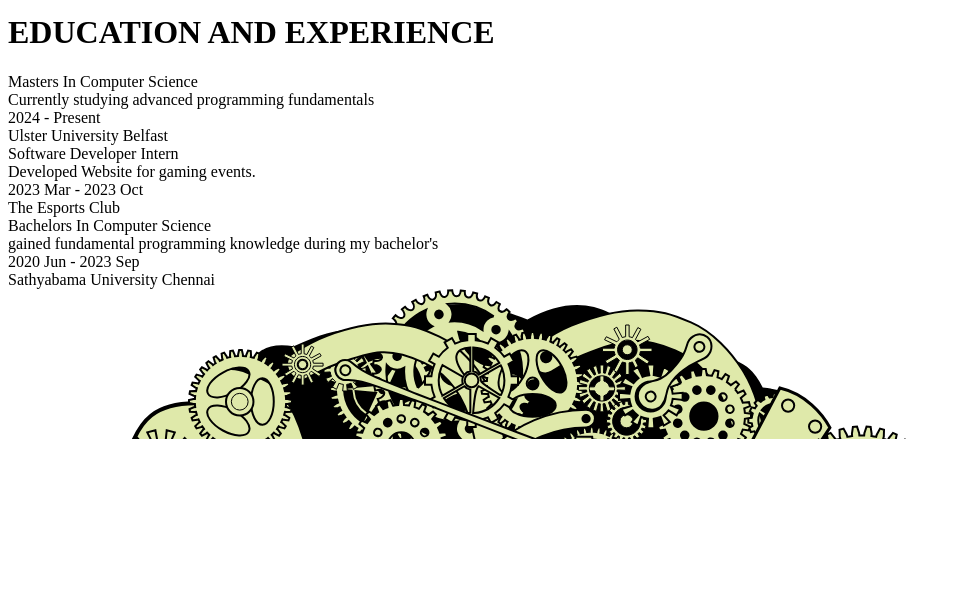
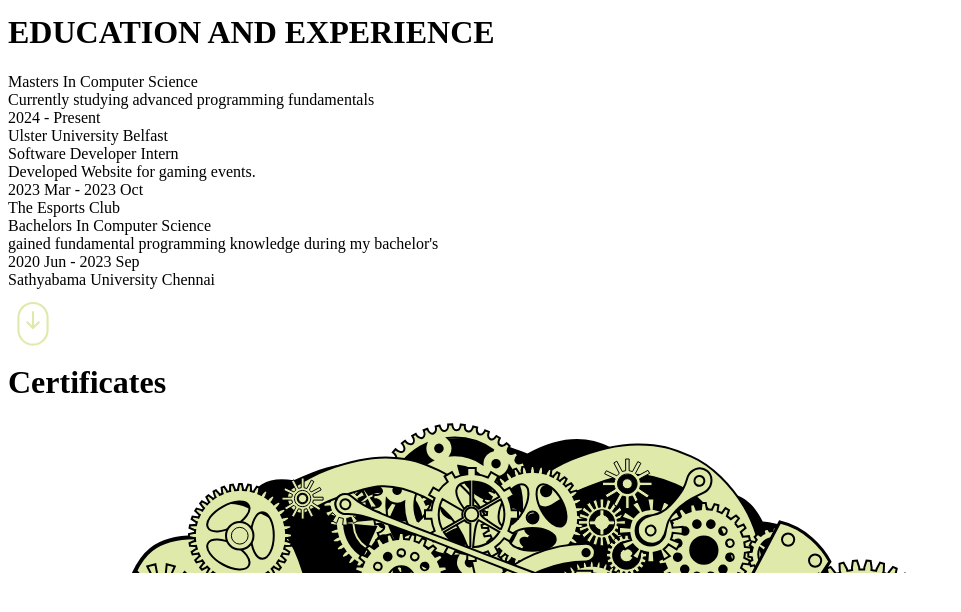
Before and after one commit to kevinfranklin03/Portfolio, a Next.js app: page /about in a window 1280 px wide. Shown: the part 780-1392 px from the top of the page, without its empty margins (0-961 px from the left). Built offline with nearby package versions, Linux system fonts and the light colour scheme.

Commit message:
added new project

```diff
--- a/src/app/about/page.jsx
+++ b/src/app/about/page.jsx
@@ -257,6 +257,34 @@
 
             </div>
           </div>
+          {/* Scroll button */}
+          <motion.svg
+              initial={{ opacity: 0.2, y: 0 }}
+              animate={{ opacity: 1, y: "10px" }}
+              transition={{ repeat: Infinity, duration: 3, ease: "easeInOut" }}
+              viewBox="0 0 24 24"
+              fill="none"
+              xmlns="http://www.w3.org/2000/svg"
+              width={50}
+              height={50}
+            >
+              <path
+                d="M5 15C5 16.8565 5.73754 18.6371 7.05029 19.9498C8.36305 21.2626 10.1435 21.9999 12 21.9999C13.8565 21.9999 15.637 21.2626 16.9498 19.9498C18.2625 18.6371 19 16.8565 19 15V9C19 7.14348 18.2625 5.36305 16.9498 4.05029C15.637 2.73754 13.8565 2 12 2C10.1435 2 8.36305 2.73754 7.05029 4.05029C5.73754 5.36305 5 7.14348 5 9V15Z"
+                stroke="#DFE9AA"
+                strokeWidth="1"
+              ></path>
+              <path d="M12 6V14" stroke="#DFE9AA" strokeWidth="1"></path>
+              <path
+                d="M15 11L12 14L9 11"
+                stroke="#DFE9AA"
+                strokeWidth="1"
+              ></path>
+            </motion.svg>
+          {/* Certificates */}
+          <div className="">
+            <h1>Certificates</h1>
+
+          </div>
         </div>
         {/* SVG Container */}
         <div className="hidden lg:block w-1/3 mt-10 sticky top-0 z-30 xl:w-1/3" style={{height: "700px"}}>
--- a/src/app/portfolio/page.jsx
+++ b/src/app/portfolio/page.jsx
@@ -15,10 +15,10 @@
   {
     id: 1,
     color: "from-black to-logoBlue",
-    title: "College Bus Tracking",
-    desc: "The College Bus Tracking App is a mobile application developed using React Native and Firebase. It allows users to track buses in real-time and provides essential information about bus routes, schedules, and stops.",
+    title: "PDF Converter CLI",
+    desc: "This Node.js CLI tool enables users to convert PDF files to various formats and vice versa. It leverages the node-poppler library for PDF conversions and supports multiple file type conversions. The tool provides a simple command-line interface, guiding the user through the process of selecting the input file and destination directory.",
     img: BusTracker,
-    link: "https://github.com/kevinfranklin03/bus-Tracker",
+    link: "https://github.com/kevinfranklin03/File-Converter",
   },
   {
     id: 2,
```
